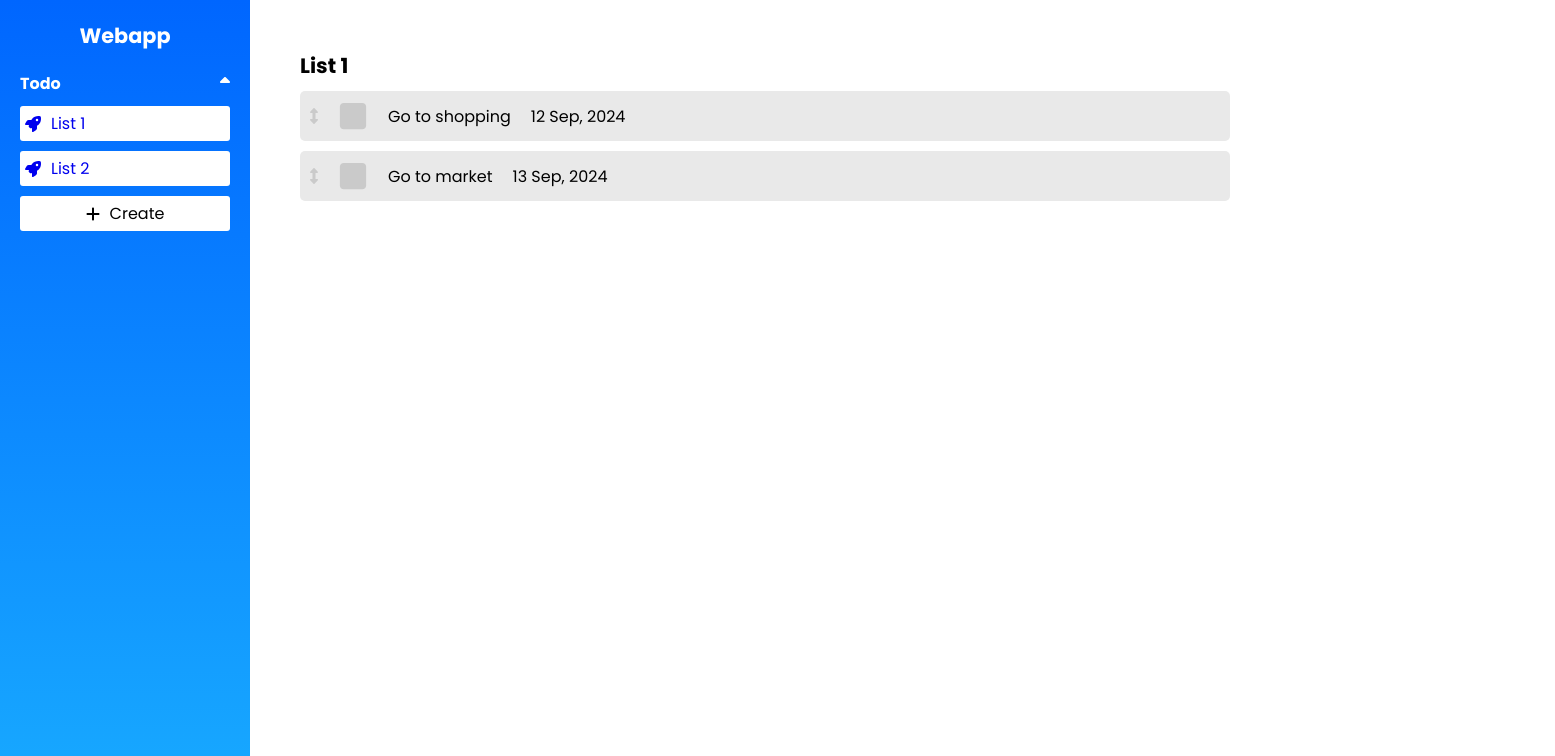
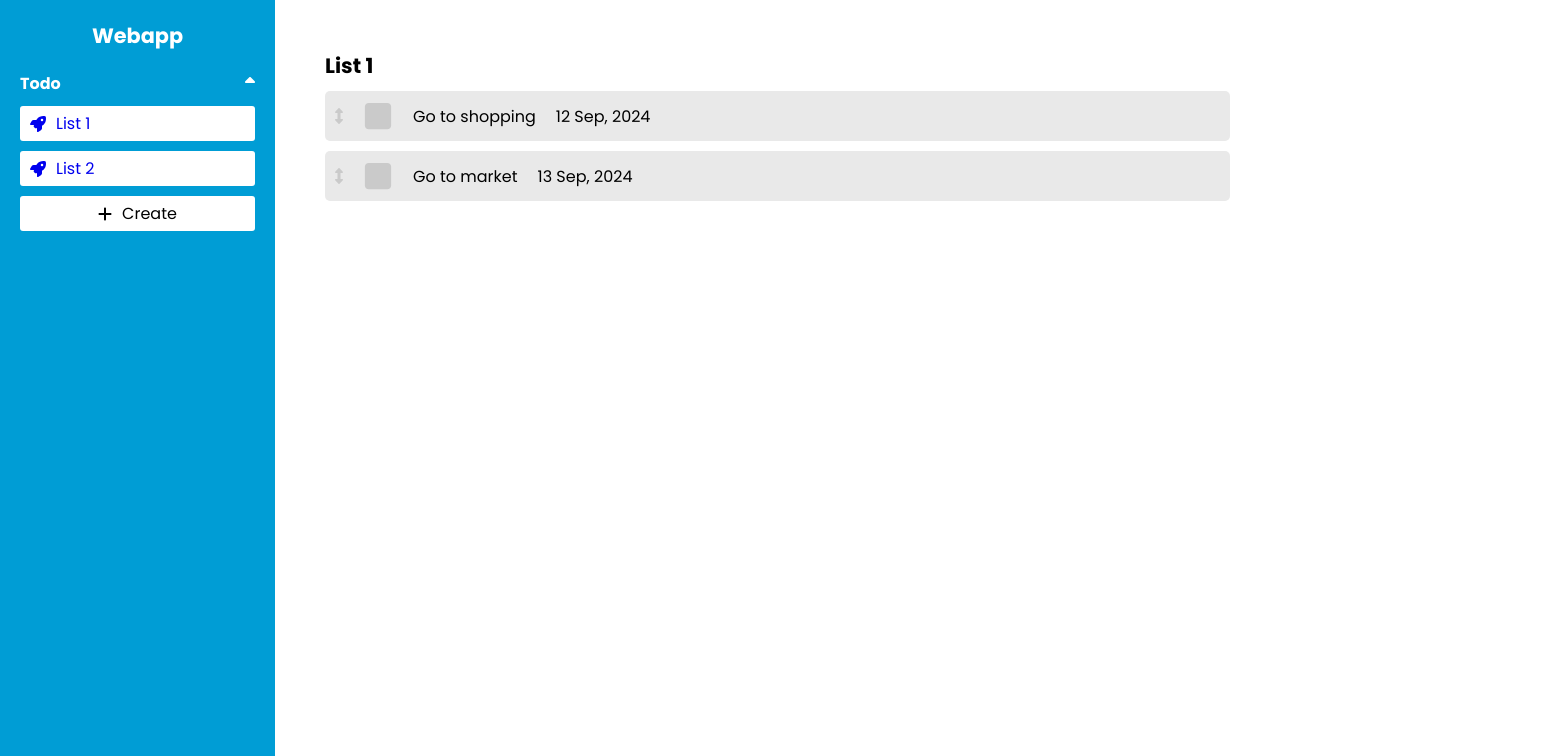
Before and after one commit to mafgit/react-todos, a React (Create React App) app: page /todo-list/0 in a window 1280 px wide. Shown: the top 756 px of the page, 1555 px wide, since content can reach past the window. Built offline with nearby package versions, Linux system fonts and the light colour scheme; the HTML template or start-up script is replaced by a standard one.

Commit message:
added a few things

```diff
--- a/src/index.css
+++ b/src/index.css
@@ -33,7 +33,7 @@ button:hover {
 }
 
 .main {
-  margin-left: 250px;
+  margin-left: 275px;
   padding: 50px;
   width: 100%;
   height: 100%;
--- a/src/styles/Sidebar.css
+++ b/src/styles/Sidebar.css
@@ -1,6 +1,7 @@
 .sidebar {
-  width: 250px;
-  background-image: linear-gradient(#0066ff, #18aaff);
+  width: 275px;
+  /* background-image: linear-gradient(#0066ff, #18aaff); */
+  background-color: #009dd5;
   height: 100vh;
   color: #fff;
   display: flex;
@@ -30,13 +31,18 @@
 .sidebar-item {
   width: 100%;
   border-radius: 3px;
-  padding: 5px;
-  background-color: #fff;
+  padding: 5px 10px;
+  background-color: #ffffff;
   text-decoration: none;
   display: flex;
   justify-content: flex-start;
   gap: 10px;
   align-items: center;
+  transition: all 0.3s;
+}
+
+.sidebar-item:hover {
+  scale: 1.02;
 }
 
 .sidebar-item:visited {
@@ -53,7 +59,12 @@
   align-items: center;
   text-decoration: none;
   background-color: #fff;
+  transition: all 0.3s;
   color: #000;
+}
+
+.sidebar-section .create-btn:hover {
+  scale: 1.02;
 }
 
 .sidebar-section .create-btn:visited {
--- a/src/styles/TodoList.css
+++ b/src/styles/TodoList.css
@@ -1,7 +1,7 @@
 .todo {
   display: flex;
   gap: 20px;
-  width: calc(100% - 250px);
+  width: calc(100% - 275px);
   justify-content: flex-start;
   align-items: center;
   padding: 10px;
```
